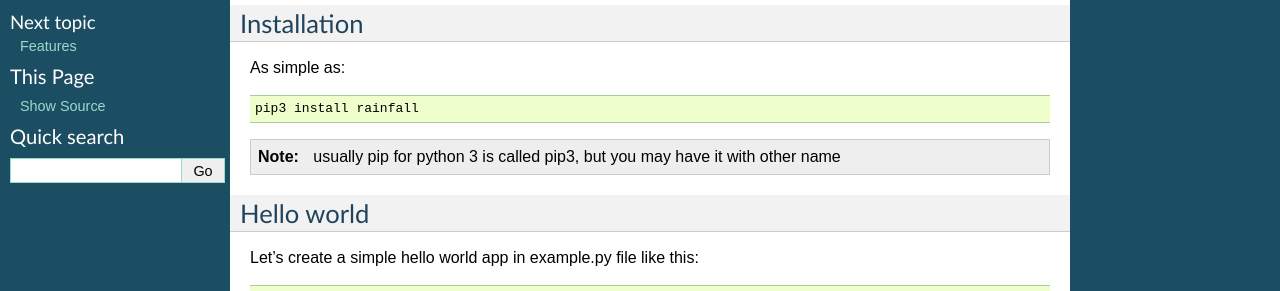
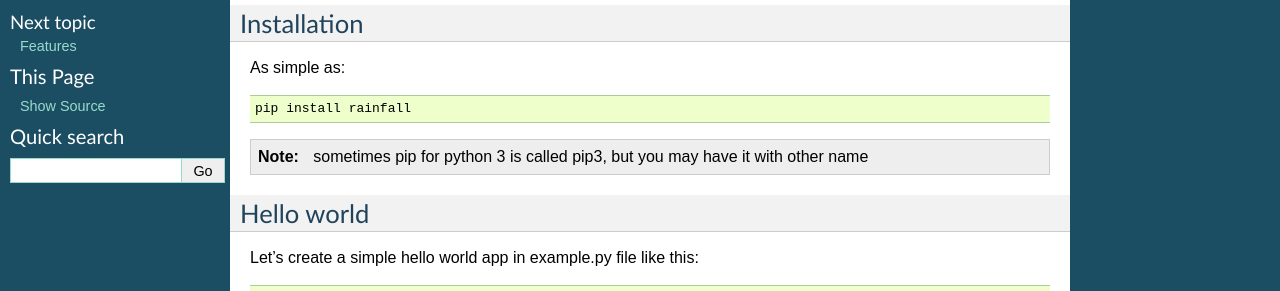
Before and after one commit to mind1m/rainfall, a Sphinx documentation site: the page built from docs/quickstart.rst, in a window 1280 px wide. Shown: the part 206-497 px from the top of the page. Built offline with Sphinx 7.4.7, drawn with Linux system fonts in a browser that asks for light colours.

Commit message:
Update quickstart.rst

```diff
--- a/docs/quickstart.rst
+++ b/docs/quickstart.rst
@@ -1,4 +1,3 @@
-
 Quickstart
 ====================================
 
@@ -12,10 +11,10 @@ Installation
 
 As simple as::
 
-    pip3 install rainfall
+    pip install rainfall
 
 .. note::
-    usually pip for python 3 is called pip3, but you may have it with other name
+    sometimes pip for python 3 is called pip3, but you may have it with other name
 
 
 Hello world
```
